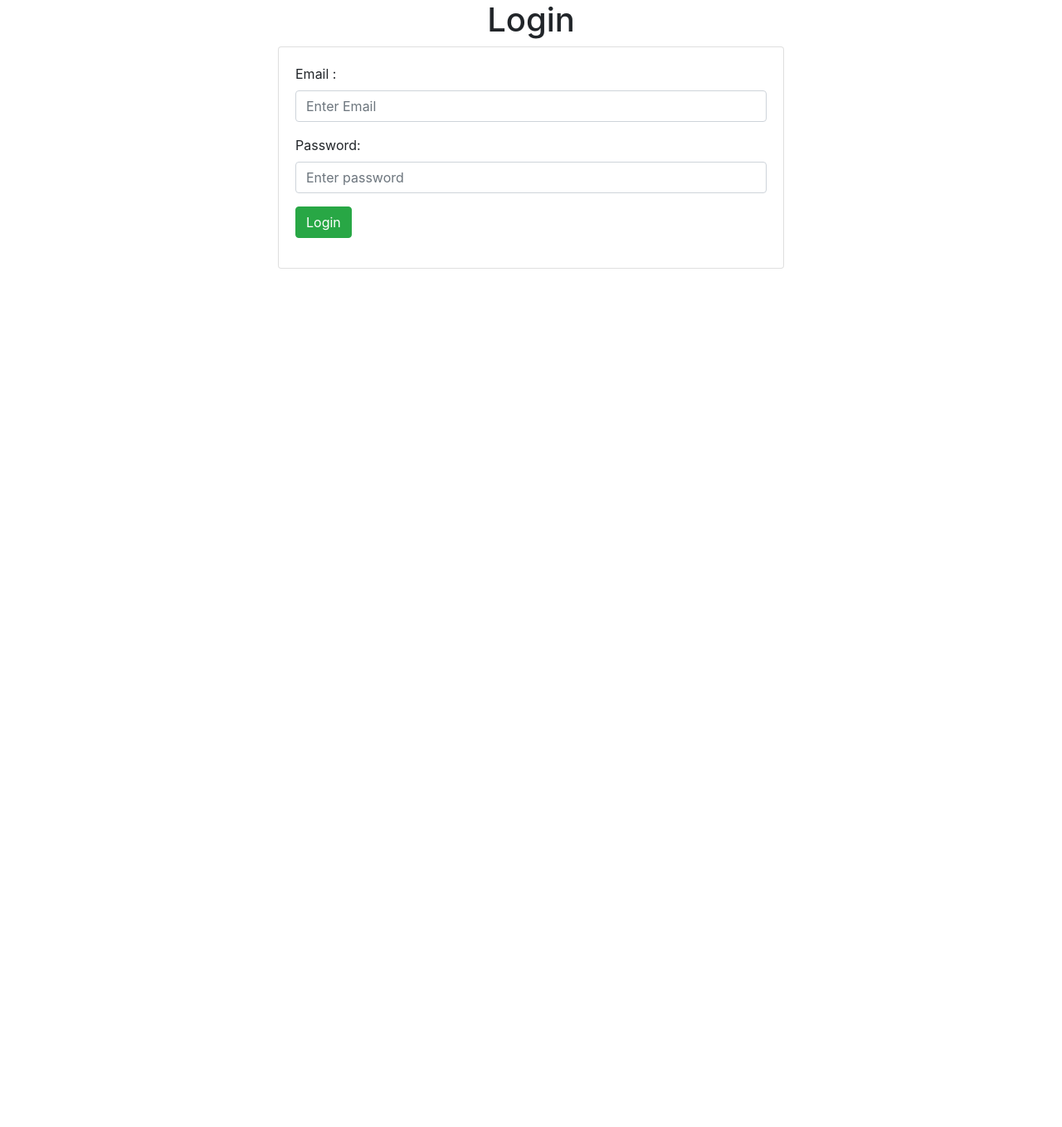
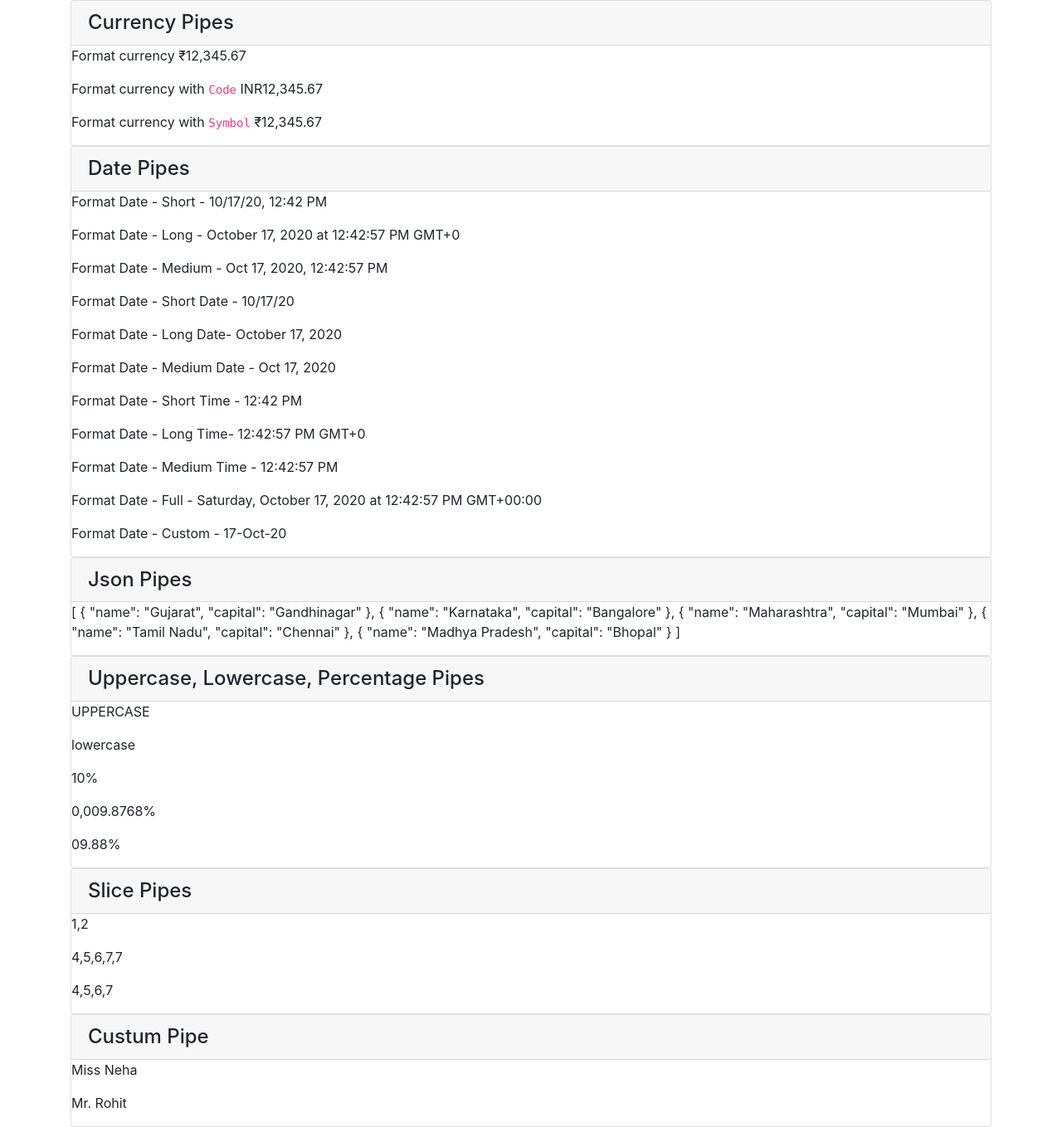
Before and after one commit to nehashettar/angularApp, an Angular app: page / in a window 1280 px wide. Shown: the whole page at 83% size. Before the commit the page ends 800 px from the top, so only its background shows below. Built offline with nearby package versions, Linux system fonts and the light colour scheme.

Commit message:
Pipe Examples

```diff
--- /dev/null
+++ b/src/app/angular-pipes/angular-pipes.component.html
@@ -0,0 +1,61 @@
+<div class="container">
+    <div class=" card card-block">
+        <h4 class="card-header">Currency Pipes</h4>
+        <div class="card-text">
+            <p>Format currency  {{currency | currency:"INR"}}</p>
+            <p>Format currency with <code>Code</code> {{currency | currency:"INR" : "code"}}</p>
+            <p>Format currency with <code>Symbol</code> {{currency | currency:"INR" : "symbol"}}</p>
+
+        </div>
+    </div>
+    <div class=" card card-block">
+        <h4 class="card-header">Date Pipes</h4>
+        <div class="card-text">
+            <p>Format Date - Short -   {{currentDate | date:"short"}}</p>
+            <p>Format Date - Long -   {{currentDate | date:"long"}}</p>
+            <p>Format Date - Medium -   {{currentDate | date:"medium"}}</p>
+            <p>Format Date - Short Date -   {{currentDate | date:"shortDate"}}</p>
+            <p>Format Date - Long Date-   {{currentDate | date:"longDate"}}</p>
+            <p>Format Date - Medium Date -   {{currentDate | date:"mediumDate"}}</p>
+            <p>Format Date - Short Time -   {{currentDate | date:"shortTime"}}</p>
+            <p>Format Date - Long Time-   {{currentDate | date:"longTime"}}</p>
+            <p>Format Date - Medium Time -   {{currentDate | date:"mediumTime"}}</p>
+            <p>Format Date - Full -   {{currentDate | date:"full"}}</p>
+            <p>Format Date - Custom -   {{currentDate | date:"dd-MMM-yy"}}</p>
+        </div>
+    </div>
+    <div class=" card card-block">
+        <h4 class="card-header">Json Pipes</h4>
+        <div class="card-text">
+            <p>{{states | json}}</p>
+        </div>
+    </div>
+    <div class=" card card-block">
+        <h4 class="card-header">Uppercase, Lowercase, Percentage Pipes</h4>
+        <div class="card-text">
+            <p>{{"uppercase" | uppercase}}</p>
+            <p>{{"LowerCase" | lowercase}}</p>
+            <p>{{0.098 | percent}}</p>
+            <p>{{0.0987676576 | percent :'4.2-4'}}</p>
+            <p>{{0.0987687 | percent :'2.1-2'}}</p>
+        </div>
+    </div>
+    <div class=" card card-block">
+        <h4 class="card-header">Slice Pipes</h4>
+        <div class="card-text">
+            <p>{{[0,1,2,3,4,5,6,7,7] | slice: 1:3 }}</p>
+            <p>{{[0,1,2,3,4,5,6,7,7] | slice: 4 }}</p>
+            <p>{{[0,1,2,3,4,5,6,7,7] | slice: 4:-1 }}</p>
+
+        </div>
+    </div>
+
+    <div class=" card card-block">
+        <h4 class="card-header">Custum Pipe</h4>
+        <div class="card-text">
+            <p>{{"Neha" | userTitle: 'female' }}</p>
+            <p>{{"Rohit" | userTitle:'male' }}</p>
+
+        </div>
+    </div>
+</div>
--- /dev/null
+++ b/src/app/angular-pipes/angular-pipes.component.ts
@@ -0,0 +1,38 @@
+import { Component, OnInit } from '@angular/core';
+
+@Component({
+  selector: 'app-angular-pipes',
+  templateUrl: './angular-pipes.component.html',
+  styleUrls: ['./angular-pipes.component.css']
+})
+export class AngularPipesComponent implements OnInit {
+
+  constructor() { }
+  currency : Number = 12345.67;
+  currentDate = new Date();
+  ngOnInit(): void {
+  }
+  states: any[] = [
+    {
+      "name": "Gujarat",
+      "capital": "Gandhinagar"
+    },
+    {
+      "name": "Karnataka",
+      "capital": "Bangalore"
+    },
+    {
+      "name": "Maharashtra",
+      "capital": "Mumbai"
+    },
+    {
+      "name": "Tamil Nadu",
+      "capital": "Chennai"
+    },
+    {
+      "name": "Madhya Pradesh",
+      "capital": "Bhopal"
+    }
+  ];
+
+}
--- a/src/app/app.component.html
+++ b/src/app/app.component.html
@@ -9,4 +9,6 @@
 <!-- <app-dirc></app-dirc>
 <span appHighlight>My Custom Directive</span> -->
 <!-- Login Example -->
-<app-login></app-login>
+<!-- <app-login></app-login> -->
+<!-- Pipes Example -->
+<app-angular-pipes></app-angular-pipes>
--- a/src/app/app.module.ts
+++ b/src/app/app.module.ts
@@ -11,6 +11,8 @@ import { DircComponent } from './dirc/dirc.component';
 import { HighlightDirective } from './highlight.directive';
 import { LoginComponent } from './login/login.component';
 import { LoginChildComponent } from './login-child/login-child.component';
+import { AngularPipesComponent } from './angular-pipes/angular-pipes.component';
+import { UserTitlePipe } from './user-title.pipe';
 
 @NgModule({
   declarations: [
@@ -23,6 +25,8 @@ import { LoginChildComponent } from './login-child/login-child.component';
     HighlightDirective,
     LoginComponent,
     LoginChildComponent,
+    AngularPipesComponent,
+    UserTitlePipe,
 
   ],
   imports: [
--- a/src/app/login-child/login-child.component.ts
+++ b/src/app/login-child/login-child.component.ts
@@ -1,4 +1,4 @@
-import { Component, OnInit } from '@angular/core';
+import { Component, Input, OnInit, Output } from '@angular/core';
 
 @Component({
   selector: 'app-login-child',
@@ -7,9 +7,34 @@ import { Component, OnInit } from '@angular/core';
 })
 export class LoginChildComponent implements OnInit {
 
+
+  @Input("email") email: string;
+  @Input("password") password : string;
+  @Output("errorMessage") errorMessage = 'Invalid Credentials';
+  @Output("successMessage") successMessage: string;
+  @Output("invalidLogin") invalidLogin = false;
+  @Output("loginSuccess") loginSuccess = false;
   constructor() { }
 
   ngOnInit(): void {
   }
 
+  handleLogin() {
+    if (this.email!= null && this.password!=null) {
+        if(this.email === "nehashettar@gmail.com" && this.password === "neha@123") {
+          this.loginSuccess = true;
+          this.successMessage = "Login Successful";
+          this.invalidLogin = false;
+        } else {
+          this.invalidLogin = true;
+          this.loginSuccess = false;
+          this.errorMessage = "Invalid Credentials";
+        }
+    } else {
+      this.invalidLogin = true;
+      this.loginSuccess = false;
+      this.errorMessage = "Enter Credentials";
+    }
 }
+
+}
--- /dev/null
+++ b/src/app/user-title.pipe.ts
@@ -0,0 +1,15 @@
+import { Pipe, PipeTransform } from '@angular/core';
+
+@Pipe({
+  name: 'userTitle'
+})
+export class UserTitlePipe implements PipeTransform {
+
+  transform(name: string, gender: string): string {
+    if (gender === 'male')
+      return "Mr. " + name;
+    else
+      return "Miss " + name;
+  }
+
+}
```
Also changed, not shown: src/app/angular-pipes/angular-pipes.component.css (added), 2 other files (tests, documents, lock files or other folders).
